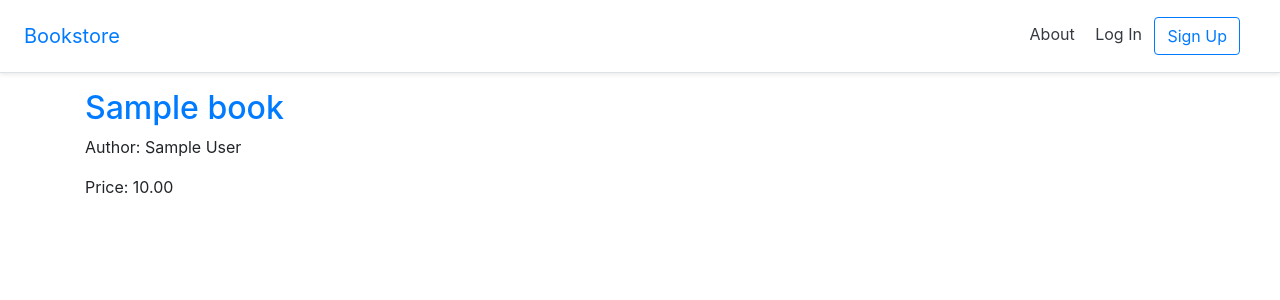
After one commit to alberto-minoru/bookstore, a Django app: page /books/1/ in a window 1280 px wide. The commit adds this page. Shown: the top 300 px of the page. Run offline with Django 3.2, Linux system fonts and the light colour scheme; tables that the repository leaves empty hold one stand-in row (values such as "Sample post"); some libraries are stand-ins or nearby versions.

Commit message:
Book detail page

```diff
--- a/books/models.py
+++ b/books/models.py
@@ -1,4 +1,5 @@
 from django.db import models
+from django.urls import reverse
 
 
 class Book(models.Model):
@@ -8,3 +9,6 @@ class Book(models.Model):
 
     def __str__(self):
         return self.title
+
+    def get_absolute_url(self):
+        return reverse('book_detail', args=[str(self.id)])
--- a/books/urls.py
+++ b/books/urls.py
@@ -1,6 +1,7 @@
 from django.urls import path
-from .views import BookListView
+from .views import BookListView, BookDetailView
 
 urlpatterns = [
     path('', BookListView.as_view(), name='book_list'),
+    path('<int:pk>/', BookDetailView.as_view(), name='book_detail'),
 ]
--- a/books/views.py
+++ b/books/views.py
@@ -1,4 +1,4 @@
-from django.views.generic import ListView
+from django.views.generic import ListView, DetailView
 from .models import Book
 
 
@@ -6,3 +6,8 @@ class BookListView(ListView):
     model = Book
     # context_object_name = 'book_list'  # Opcional se manter este formato de nome (nome_obj)_list
     template_name = 'books/book_list.html'
+
+
+class BookDetailView(DetailView):
+    model = Book
+    template_name = 'books/book_detail.html'
--- /dev/null
+++ b/templates/books/book_detail.html
@@ -0,0 +1,11 @@
+{% extends 'base.html' %}
+
+{% block title %}{{ book.title }}{% endblock title %}
+
+{% block content %}
+    <div class="book-detail">
+        <h2><a href="">{{ book.title }}</a></h2>
+        <p>Author: {{ book.author }}</p>
+        <p>Price: {{ book.price }}</p>
+    </div>
+{% endblock content %}
--- a/templates/books/book_list.html
+++ b/templates/books/book_list.html
@@ -6,7 +6,7 @@
     {% for book in book_list %} {# for book in object_list #}
     {# por padrão pode ser object_list ou (nome_obj)_list #}
         <div>
-            <h2><a href="">{{ book.title }}</a></h2>
+            <h2><a href="{{ book.get_absolute_url }}">{{ book.title }}</a></h2>
         </div>
     {% endfor %}
 {% endblock content %}
```
